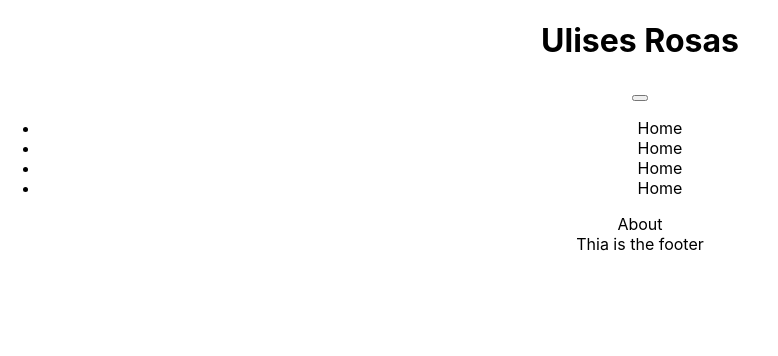
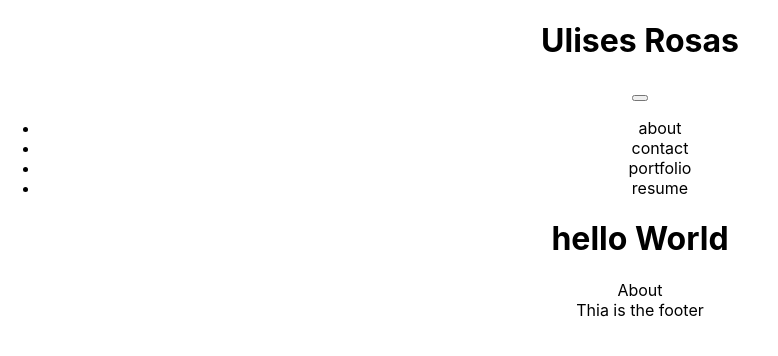
Before and after one commit to UlisesRosas/react-my-portfolio, a React (Create React App) app: page / in a window 1280 px wide. Shown: the top 356 px of the page, without its empty margins (0-778 px from the left). Built offline with nearby package versions, Linux system fonts and the light colour scheme; the HTML template or start-up script is replaced by a standard one.

Commit message:
made components render

```diff
--- a/src/App.js
+++ b/src/App.js
@@ -26,8 +26,8 @@ function App() {
   ]);
   // declared state variables that a variable an the other is the method to change variable val. the default is whatever
   // first page needs to be. in this case the first array object
-  const [currentPage, setCurrentPage ] = useState(pages[0]);
-
+  const [currentPage, setCurrentPage ] = useState(pages[0].name);
+console.log(currentPage)
   return (
     <div className="App">
       {/* placing component by calling the component function name as a tag */}
--- a/src/compnents/About/index.js
+++ b/src/compnents/About/index.js
@@ -2,7 +2,8 @@ import React from 'react';
 
 function About() {
     return(
-        <div>About</div>
+
+        <div><h1>hello World</h1>About</div>
     );
 }
 
--- a/src/compnents/Nav/index.js
+++ b/src/compnents/Nav/index.js
@@ -1,11 +1,17 @@
 
 import React from 'react';
+// import bootstrap for react 'check bootstrap react docs'
 
 // use props to pass down the page array from App
 function Nav(props) {
-  //
+  //to see what gets passed down in the props
   console.log(props);
+
+
   const {
+    pages = [],
+    currentPage,
+    setCurrentPage,
 
   } = props
 
@@ -20,11 +26,12 @@ function Nav(props) {
       <div className="collapse navbar-collapse" id="navbarNav">
         {/* Todo: use the .map method to iterate over the pages array from app.js to create ul li's */}
         <ul className="navbar-nav">
+          {/* passed in index to be able to create a li for every item in the pages array */}
         {props.pages.map((page) => (
           <li className="nav-item"
-          key={page?.name}>
+          key={page.name}>
             {/* <a className="nav-link active" aria-current="page" href="#">Home</a> */}
-            <div>Home</div>
+            <span onClick={()=> setCurrentPage(page.name)}>{page.name}</span>
           </li>))}
         </ul>
       </div>
--- a/src/compnents/Page/index.js
+++ b/src/compnents/Page/index.js
@@ -8,7 +8,7 @@ import Resume from '../Resume'
 function Page ({currentPage}) {
     // detects what page is being passed
     const renderPage = () => {
-        switch(currentPage.name) {
+        switch(currentPage) {
             case 'about':
                 return <About/>;
             case 'portfolio':
```
